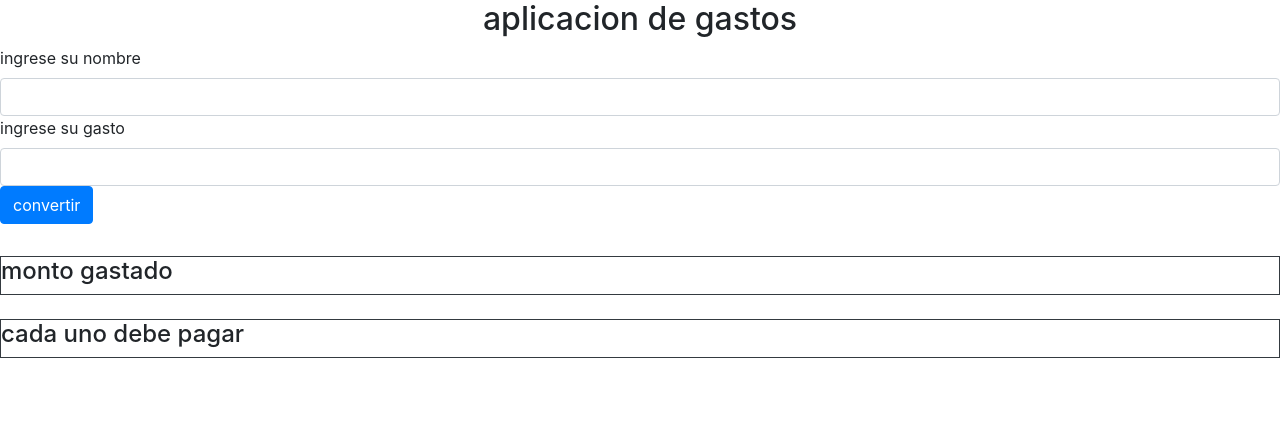
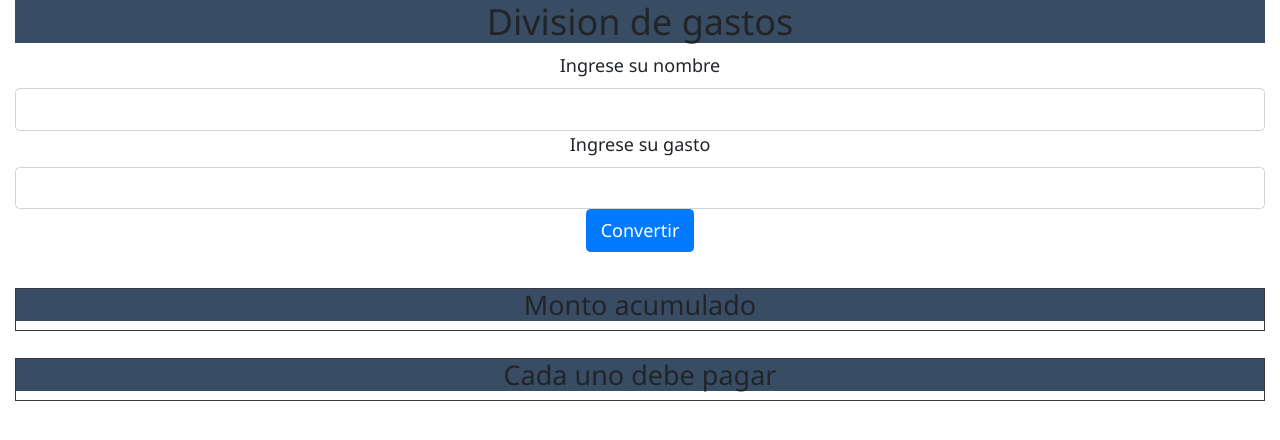
Before and after one commit to danielval11/AppGastos, a plain HTML site: page AppGastos/index.html in a window 1280 px wide. Drawn offline with nearby package versions, Linux system fonts and the light colour scheme.

Commit message:
Otra modificacion de la App

```diff
--- a/AppGastos/index.html
+++ b/AppGastos/index.html
@@ -9,22 +9,23 @@
     <link rel="stylesheet" href="https://cdn.jsdelivr.net/npm/bootstrap@4.6.1/dist/css/bootstrap.min.css" integrity="sha384-zCbKRCUGaJDkqS1kPbPd7TveP5iyJE0EjAuZQTgFLD2ylzuqKfdKlfG/eSrtxUkn" crossorigin="anonymous">
     <link rel=" stylesheet" href="staly.css">
 
-    <title>app de gastos</title>
+    <title>AppGastos</title>
   </head>
   <body>
+    <div class="container-fluid">
       <div class="titulo">
-          <h2>aplicacion de gastos</h2>
+          <h2>Division de gastos</h2>
       </div>
       <form>
         <div class="mb-3">
-          <label for="gente">ingrese su nombre</label>
+          <label for="gente">Ingrese su nombre</label>
           <input type="text" class="form-control" id="gente">
 
         <div class="mb-3">
-          <label for="dinero">ingrese su gasto</label>
+          <label for="dinero">Ingrese su gasto</label>
           <input type="number" class="form-control" id="dinero">
 
-        <a onclick="convertir()" id="boton" class="btn btn-primary">convertir</a>
+        <a onclick="convertir()" id="boton" class="btn btn-primary">Convertir</a>
 
         <div class="d-flex border-dark my-2">
           <div class="ms-2" id="nuevoNombre"></div>
@@ -33,12 +34,12 @@
           </div>
 
           <div class="my-4 border border-dark">
-            <h4 class="ms-3">monto gastado</h4>
+            <h4 class="ms-3">Monto acumulado</h4>
             <div class="ms-3" id="resultado"></div>
           </div>
 
-          <div class="my-4 border border-dark">
-            <h4 class="ms-3">cada uno debe pagar</h4>
+            <div class="my-4 border border-dark">
+            <h4 class="ms-3">Cada uno debe pagar</h4>
             <div class="ms-3" id="cortar"></div>
           </div>
 
@@ -61,5 +62,6 @@
     <script src="https://cdn.jsdelivr.net/npm/popper.js@1.16.1/dist/umd/popper.min.js" integrity="sha384-9/reFTGAW83EW2RDu2S0VKaIzap3H66lZH81PoYlFhbGU+6BZp6G7niu735Sk7lN" crossorigin="anonymous"></script>
     <script src="https://cdn.jsdelivr.net/npm/bootstrap@4.6.1/dist/js/bootstrap.min.js" integrity="sha384-VHvPCCyXqtD5DqJeNxl2dtTyhF78xXNXdkwX1CZeRusQfRKp+tA7hAShOK/B/fQ2" crossorigin="anonymous"></script>
     -->
+    </div>
   </body>
 </html>
--- a/AppGastos/staly.css
+++ b/AppGastos/staly.css
@@ -1,3 +1,21 @@
-.titulo{
+* {
+    font-family: 'Segoe UI', Tahoma, Geneva, Verdana, sans-serif;
     text-align: center;
+    font-size: 18px;
 }
+.container-fluid {
+background-color: white;
+width: 100%;
+}
+.titulo {
+    text-align: center;
+    background-color: rgb(56, 77, 99);
+    font-family: 'Franklin Gothic Medium', 'Arial Narrow', Arial, sans-serif
+}
+.mb-3 {
+    font-family: Cambria, Cochin, Georgia, Times, 'Times New Roman', serif;
+    font-size: 10px;
+}
+.ms-3 {
+    background-color: rgb(56, 77, 99);
+}
```
